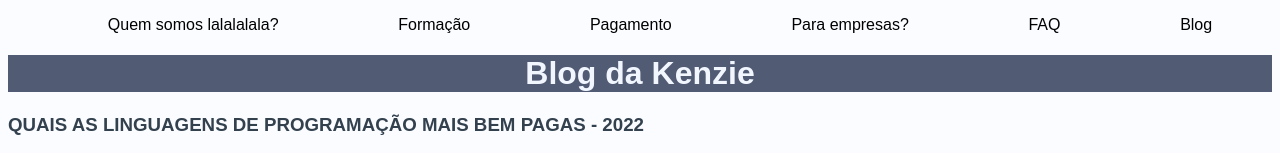
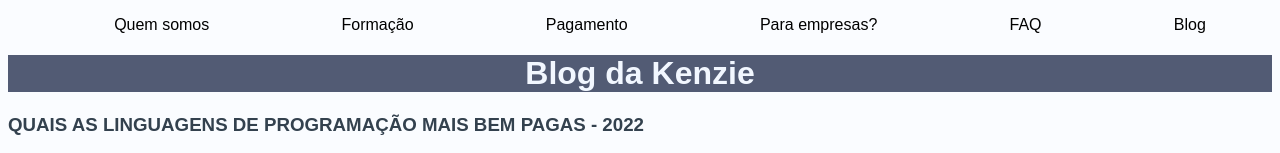
Before and after one commit to MilaBaggins/Blog-Kenzie, a plain HTML site: page index.html in a window 1280 px wide. Shown: the top 153 px of the page. Drawn offline with Linux system fonts and the light colour scheme; grey boxes are pictures that could not be loaded.

Commit message:
Update index.html

```diff
--- a/index.html
+++ b/index.html
@@ -15,7 +15,7 @@
     <header>
         <nav class="menu">
             <ul>
-                <li>Quem somos lalalalala?</li>
+                <li>Quem somos</li>
                 <li>Formação</li>
                 <li>Pagamento</li>
                 <li>Para empresas?</li>
```
